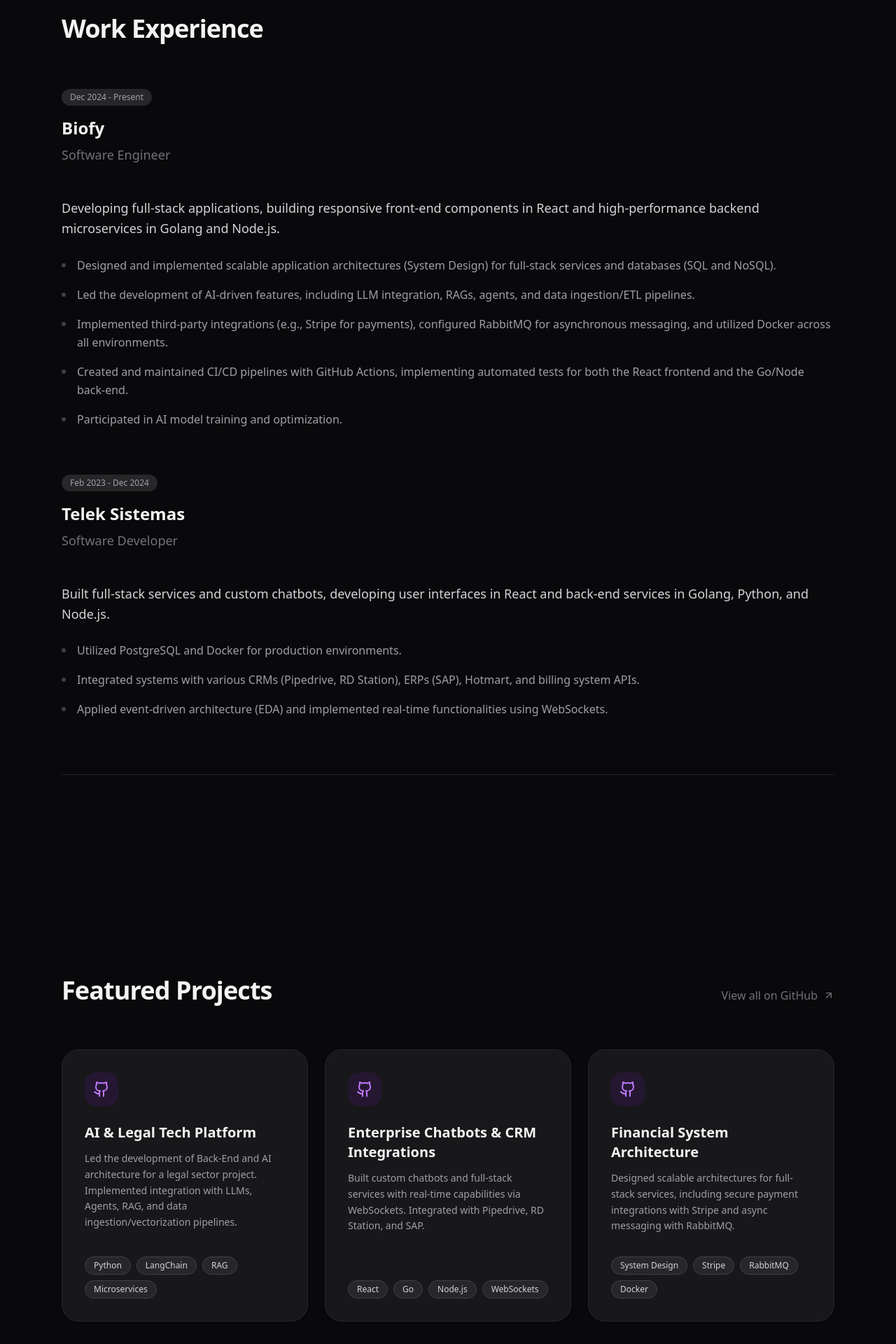
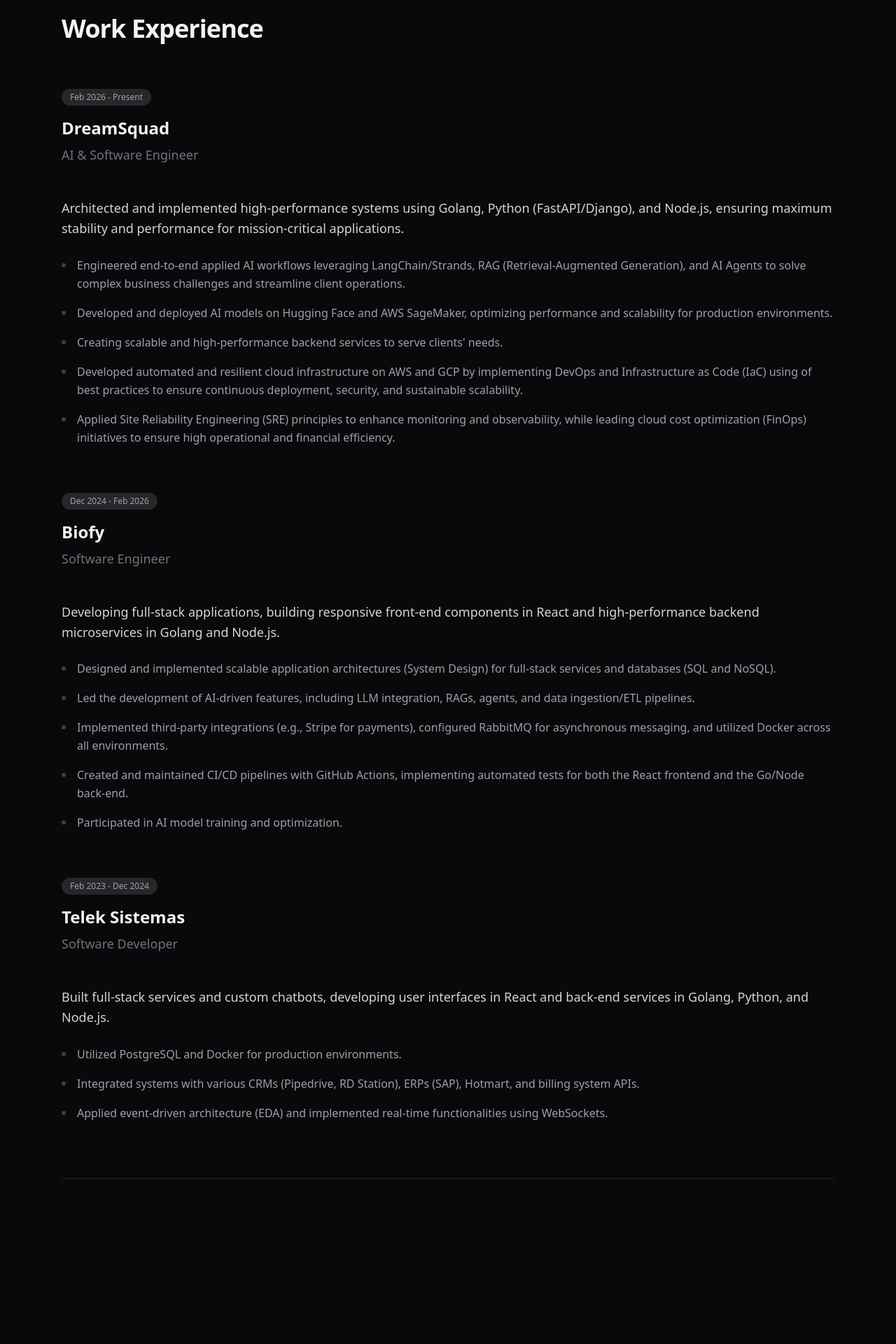
Before and after one commit to Rjoaozinho1/Rjoaozinho1.github.io, a React (Vite) app: page / in a window 1280 px wide. Shown: the part 1260-3180 px from the top of the page at 70% size. Built offline with nearby package versions, Linux system fonts and the light colour scheme.

Commit message:
feat: adding new experiences, skills, and projects

```diff
--- a/index.html
+++ b/index.html
@@ -1,9 +1,9 @@
 <!doctype html>
 <html lang="en">
-
   <head>
     <meta charset="UTF-8" />
-  <link rel="icon" type="image/svg+xml" href="/vite.svg" />
+    <link rel="icon" type="image/jpeg" href="/perfil.jpeg" />
+    <link rel="apple-touch-icon" href="/perfil.jpeg" />
     <meta name="viewport" content="width=device-width, initial-scale=1.0" />
     <title>João Pedro's Portfolio</title>
   </head>
--- a/src/components/Experience.tsx
+++ b/src/components/Experience.tsx
@@ -9,9 +9,22 @@
 const Experience = () => {
   const experiences: ExperienceItem[] = [
     {
+      company: "DreamSquad",
+      role: "AI & Software Engineer",
+      period: "Feb 2026 - Present",
+      description: "Architected and implemented high-performance systems using Golang, Python (FastAPI/Django), and Node.js, ensuring maximum stability and performance for mission-critical applications.",
+      achievements: [
+        "Engineered end-to-end applied AI workflows leveraging LangChain/Strands, RAG (Retrieval-Augmented Generation), and AI Agents to solve complex business challenges and streamline client operations.",
+        "Developed and deployed AI models on Hugging Face and AWS SageMaker, optimizing performance and scalability for production environments.",
+        "Creating scalable and high-performance backend services to serve clients' needs.",
+        "Developed automated and resilient cloud infrastructure on AWS and GCP by implementing DevOps and Infrastructure as Code (IaC) using of best practices to ensure continuous deployment, security, and sustainable scalability.",
+        "Applied Site Reliability Engineering (SRE) principles to enhance monitoring and observability, while leading cloud cost optimization (FinOps) initiatives to ensure high operational and financial efficiency."
+      ]
+    },
+    {
       company: "Biofy",
       role: "Software Engineer",
-      period: "Dec 2024 - Present",
+      period: "Dec 2024 - Feb 2026",
       description: "Developing full-stack applications, building responsive front-end components in React and high-performance backend microservices in Golang and Node.js.",
       achievements: [
         "Designed and implemented scalable application architectures (System Design) for full-stack services and databases (SQL and NoSQL).",
--- a/src/components/Projects.tsx
+++ b/src/components/Projects.tsx
@@ -12,18 +12,28 @@
   const projects: ProjectItem[] = [
     {
       title: "AI & Legal Tech Platform",
-      description: "Led the development of Back-End and AI architecture for a legal sector project. Implemented integration with LLMs, Agents, RAG, and data ingestion/vectorization pipelines.",
-      tags: ["Python", "LangChain", "RAG", "Microservices"],
+      description: "Led the development of Back-End and AI architecture for a legal sector project. Architected and implemented a high-performance system, ensuring maximum stability and performance. Implemented integration with LLMs, Agents, RAG, and data ingestion/vectorization pipelines.",
+      tags: ["Microservices", "Python", "LangChain", "RAG", "Docker", "AWS", "PostgreSQL", "Golang", "FastAPI", "SQS", "S3", "EC2", "Lambda"],
     },
     {
       title: "Enterprise Chatbots & CRM Integrations",
-      description: "Built custom chatbots and full-stack services with real-time capabilities via WebSockets. Integrated with Pipedrive, RD Station, and SAP.",
-      tags: ["React", "Go", "Node.js", "WebSockets"],
+      description: "Built custom chatbots and full-stack services with real-time capabilities via WebSockets. Integrated with Pipedrive, RD Station, and SAPs.",
+      tags: ["Microservices", "React", "Golang", "Node.js", "WebSockets", "Nginx", "PostgreSQL", "Docker", "Redis", "APIs"],
     },
     {
       title: "Financial System Architecture",
       description: "Designed scalable architectures for full-stack services, including secure payment integrations with Stripe and async messaging with RabbitMQ.",
       tags: ["System Design", "Stripe", "RabbitMQ", "Docker"],
+    },
+    {
+      title: "Udimoveis",
+      description: "A real state plataform e-commerce for a client that sells properties.",
+      tags: ["Microservices", "React", "Golang", "Node.js", "Nginx", "PostgreSQL", "Docker", "Redis", "APIs", "Supabase", "AWS", "EC2", "RDS"],
+    },
+    {
+      title: "Agent for an Auction company",
+      description: "Developed and colaborated in the creation of an AI agent for an auction company. The agent is able to analyze the auction's catalog and generate a description for each lot and give the best link to the user for its interest.",
+      tags: ["Python", "Strands", "GenAI", "LangChain", "RAG", "Microservices", "Docker", "AWS", "PostgreSQL", "FastAPI", "SQS", "S3", "EC2", "Lambda"],
     }
   ]
 
@@ -75,12 +85,12 @@
       </div>
 
       <div className="mt-12 text-center md:hidden">
-         <a href="https://github.com/Rjoaozinho1" target="_blank" className="inline-flex items-center gap-2 text-zinc-100 font-medium hover:text-purple-500 transition-colors">
+        <a href="https://github.com/Rjoaozinho1" target="_blank" className="inline-flex items-center gap-2 text-zinc-100 font-medium hover:text-purple-500 transition-colors">
           View all on GitHub <ArrowUpRight size={16} />
         </a>
       </div>
 
-       {/* Decorative Divider */}
+      {/* Decorative Divider */}
       <div className="mt-20 border-t border-zinc-800"></div>
     </section>
   )
--- a/src/components/Skills.tsx
+++ b/src/components/Skills.tsx
@@ -19,7 +19,11 @@
     },
     {
       title: "DevOps & Cloud",
-      skills: ["Docker", "Kubernetes", "GitHub Actions", "AWS", "OCI (Oracle)", "CI/CD", "Git"]
+      skills: ["Docker", "Kubernetes", "GitHub Actions", "AWS", "GCP", "OCI (Oracle)", "CI/CD", "Git", "Terraform", "IaC"]
+    },
+    {
+      title: "Observability",
+      skills: ["Grafana", "CloudWatch", "Prometheus"]
     }
   ]
 
```
Lines whose indentation alone changed are shown as unchanged.
